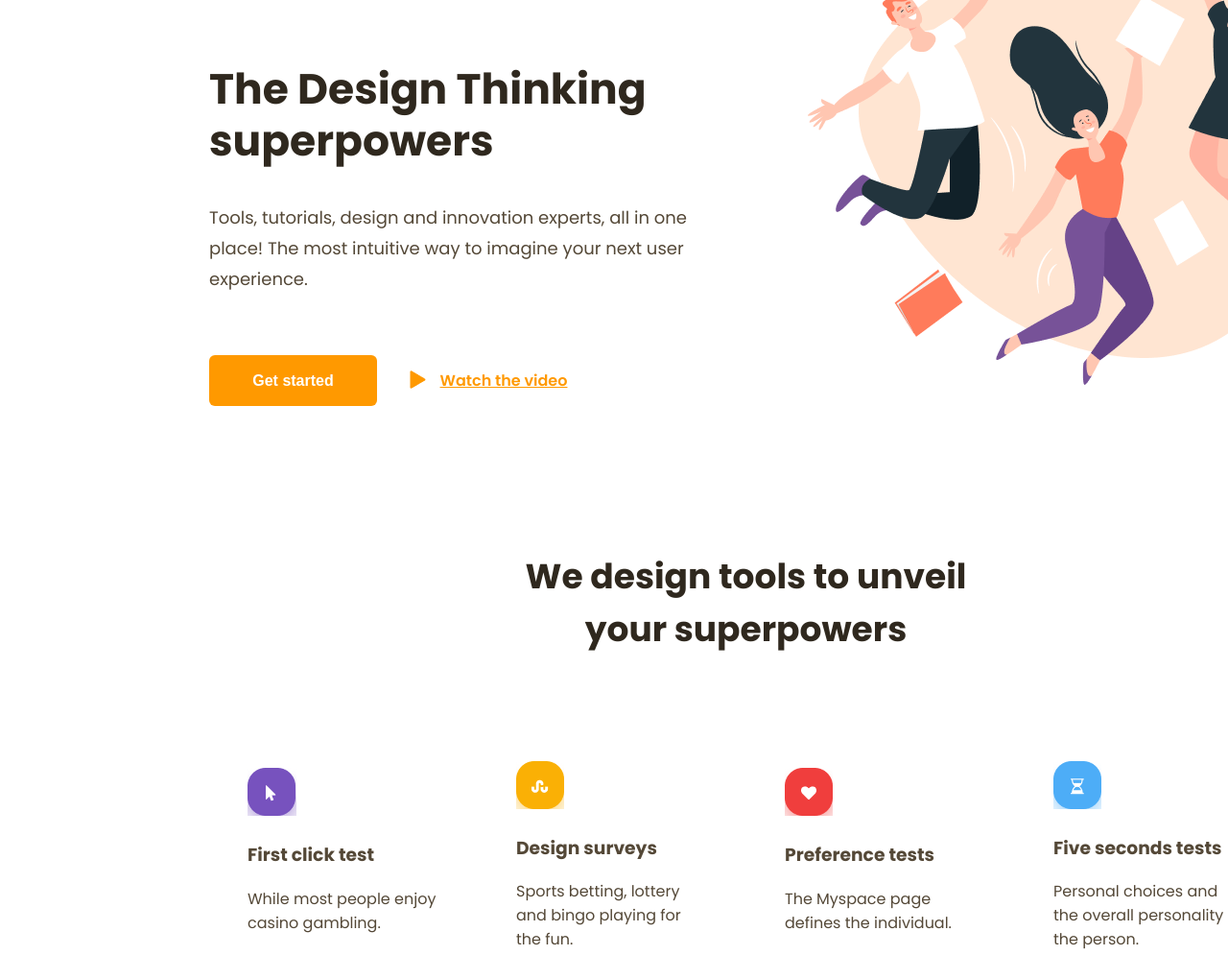
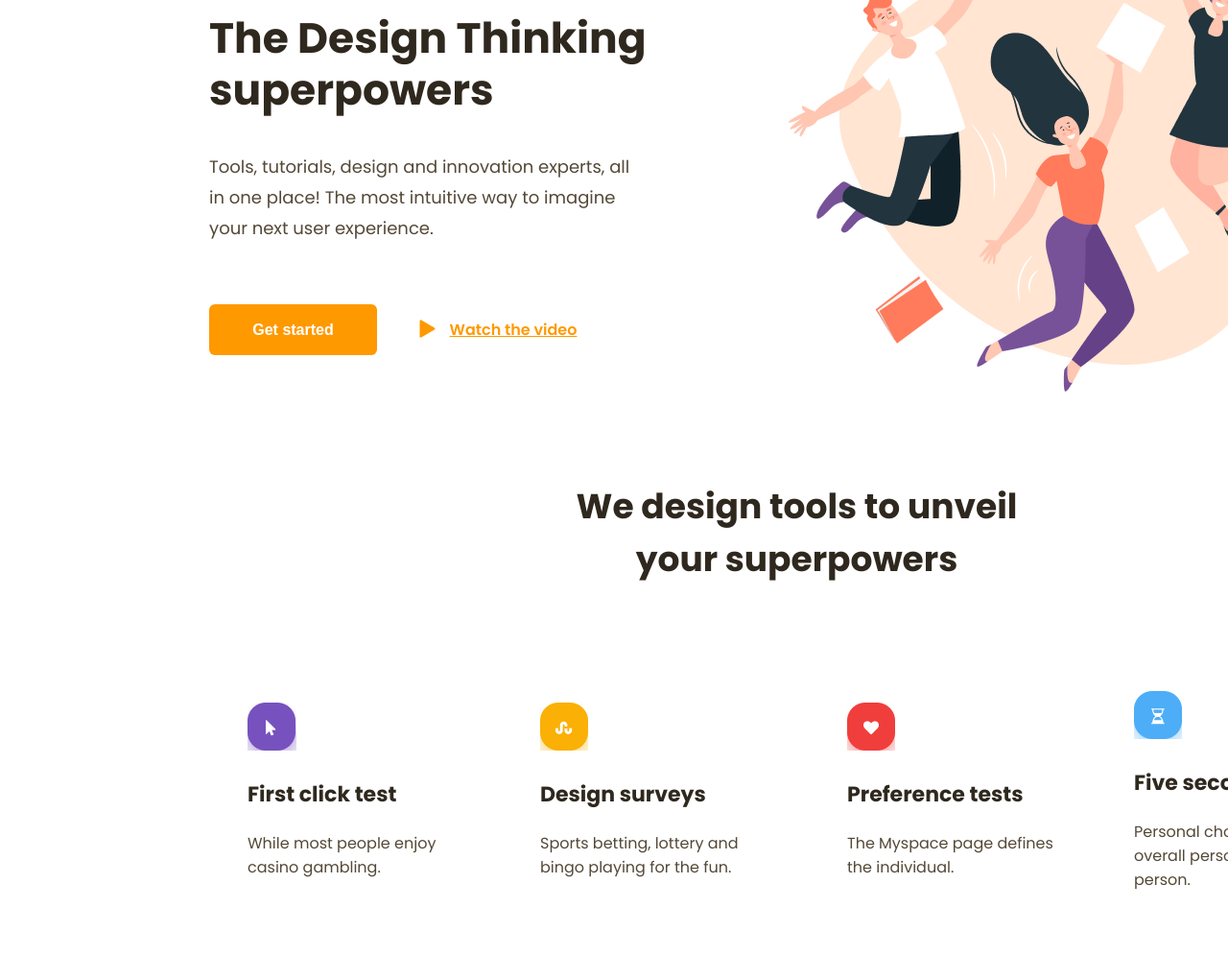
Before and after one commit to emeliethorin/Productly, a plain HTML site: page index.html in a window 1280 px wide. Shown: the part 300-1320 px from the top of the page at 96% size. Drawn offline with Linux system fonts and the light colour scheme.

Commit message:
assignment finished

```diff
--- a/index.html
+++ b/index.html
@@ -29,12 +29,12 @@
 
 
     <main>
-        <section>
+        <section class="main-section">
         <h1 class="main-title">The Design Thinking superpowers</h1>
 
         <p class="main-paragraph">Tools, tutorials, design and innovation experts, all in one place! The most intuitive way to imagine your next user experience.</p>
         <button class="main-btn";>Get started</button>
-        <img src="images/Triangle.png" alt="triangle" class="orange-triangle">
+        <img src="images/Triangle.png" alt="triangle" class="play-icon">
             <a href="#" class="watch-video">Watch the video</a>
          </section>
 
@@ -43,7 +43,7 @@
         </section>
 
         <section>
-            <h2 class="h2-design-tools">We design tools to unveil your superpowers</h2>
+            <h2>We design tools to unveil your superpowers</h2>
         </section>
 
         <section>
@@ -51,29 +51,29 @@
                 <div class="card first">
                     <div class="card__content">
                         <img src="images/first-click-icon.png" alt="First click icon">
-                        <h3 class="card__title">First click test</h3>
-                        <p class="card__info">While most people enjoy casino gambling.</p>
+                        <h3>First click test</h3>
+                        <p>While most people enjoy casino gambling.</p>
                     </div>
                 </div>
                 <div class="card second">
                     <div class="card__content">
                         <img src="images/surveys-icon.png" alt="Surveys icon">
-                        <h3 class="card__title">Design surveys</h3>
-                        <p class="card__info">Sports betting, lottery and bingo playing for the fun.</p>
+                        <h3>Design surveys</h3>
+                        <p>Sports betting, lottery and bingo playing for the fun.</p>
                     </div>
                 </div>
                 <div class="card third">
                     <div class="card__content">
                         <img src="images/preference-icon.png" alt="Preference icon">
-                        <h3 class="card__title">Preference tests</h3>
-                        <p class="card__info">The Myspace page defines the individual.</p>
+                        <h3>Preference tests</h3>
+                        <p>The Myspace page defines the individual.</p>
                     </div>
                 </div>
                 <div class="card four">
                     <div class="card__content">
                         <img src="images/seconds-icon.png" alt="Seconds icon">
-                        <h3 class="card__title">Five seconds tests</h3>
-                        <p class="card__info">Personal choices and the overall personality of the person.</p>
+                        <h3>Five seconds tests</h3>
+                        <p>Personal choices and the overall personality of the person.</p>
                     </div>
                 </div>
             </div>
--- a/styles/index.css
+++ b/styles/index.css
@@ -13,8 +13,8 @@ body {
     text-align: center;
     padding: 10px;
     position: relative;
-    left: 280px;
-    max-width: 539px;
+    left: 330px;
+    max-width: 545px;
   }
 
   p {
@@ -22,6 +22,13 @@ body {
     font-family: 'Poppins', sans-serif;
     font-size: 16px;
     max-width: 486px;
+  }
+
+  h3 {
+    color: #2F281E;
+    font-family: 'Poppins', sans-serif;
+    font-size: 22px;
+    font-weight: bold;
   }
 
   h4 {
@@ -43,7 +50,7 @@ header {
 nav {
     gap: 10px;
     display: inline-block;
-    margin-left: 340px;
+    margin-left: 300px;
 }
 
 nav ul {
@@ -152,10 +159,14 @@ nav ul li a {
         margin-bottom: 50px;
       }
 
+    .main-section {
+        position: relative;
+        bottom: 60px;
+    }
 
     .main-title {
     color: #2F281E;
-    max-width: 600px;
+    max-width: 580px;
     max-height: 100%;
     font-family: 'Poppins', sans-serif;
     font-weight: bold;
@@ -171,7 +182,7 @@ nav ul li a {
     font-size: 18px;
     font-weight: 400;
     font-style: normal;
-    max-width: 500px;
+    max-width: 458px;
     width: 100%;
     margin-top: 30px;
     line-height: 32px;
@@ -225,6 +236,7 @@ nav ul li a {
         text-align: left;
         padding: 0px;
         position: static;
+        margin-top: 3px;
     }
 
     .mid {
@@ -240,25 +252,25 @@ nav ul li a {
         padding: 18px 32px 18px 32px;
         position: absolute;
         top: 180px;
-        right: 500px;
+        right: 600px;
         margin-bottom: 50px;
     }
 
     .container {
         display: flex;
-        justify-content: space-evenly;
+        justify-content: space-around;
         align-items: center;
     }
 
-    .orange-triangle {
-        margin-left: 30px;
+    .play-icon {
+        margin-left: 40px;
         position: relative;
         top:3px;
     }
     .card {
         font-family: 'Poppins', sans-serif;
-        max-width: 200px;
-        min-height: 200px;
+        max-width: 240px;
+        min-height: 178px;
         background-color: white;
         margin: 30px;
         padding: 10px;
@@ -296,7 +308,7 @@ nav ul li a {
 
     .check-list {
         position: relative;
-        left: 800px;
+        left: 850px;
         max-width: 410px;
     }
 
```
